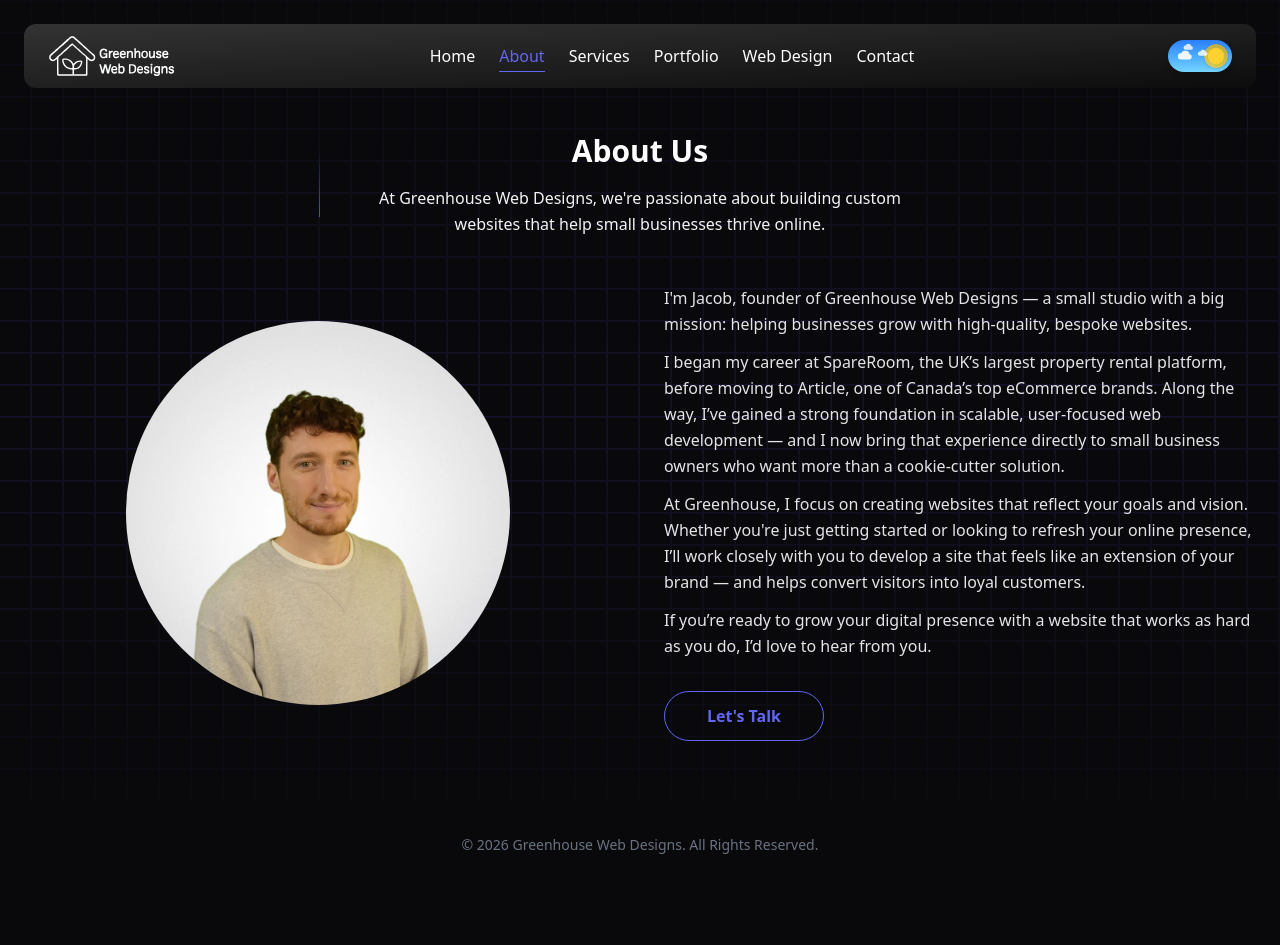
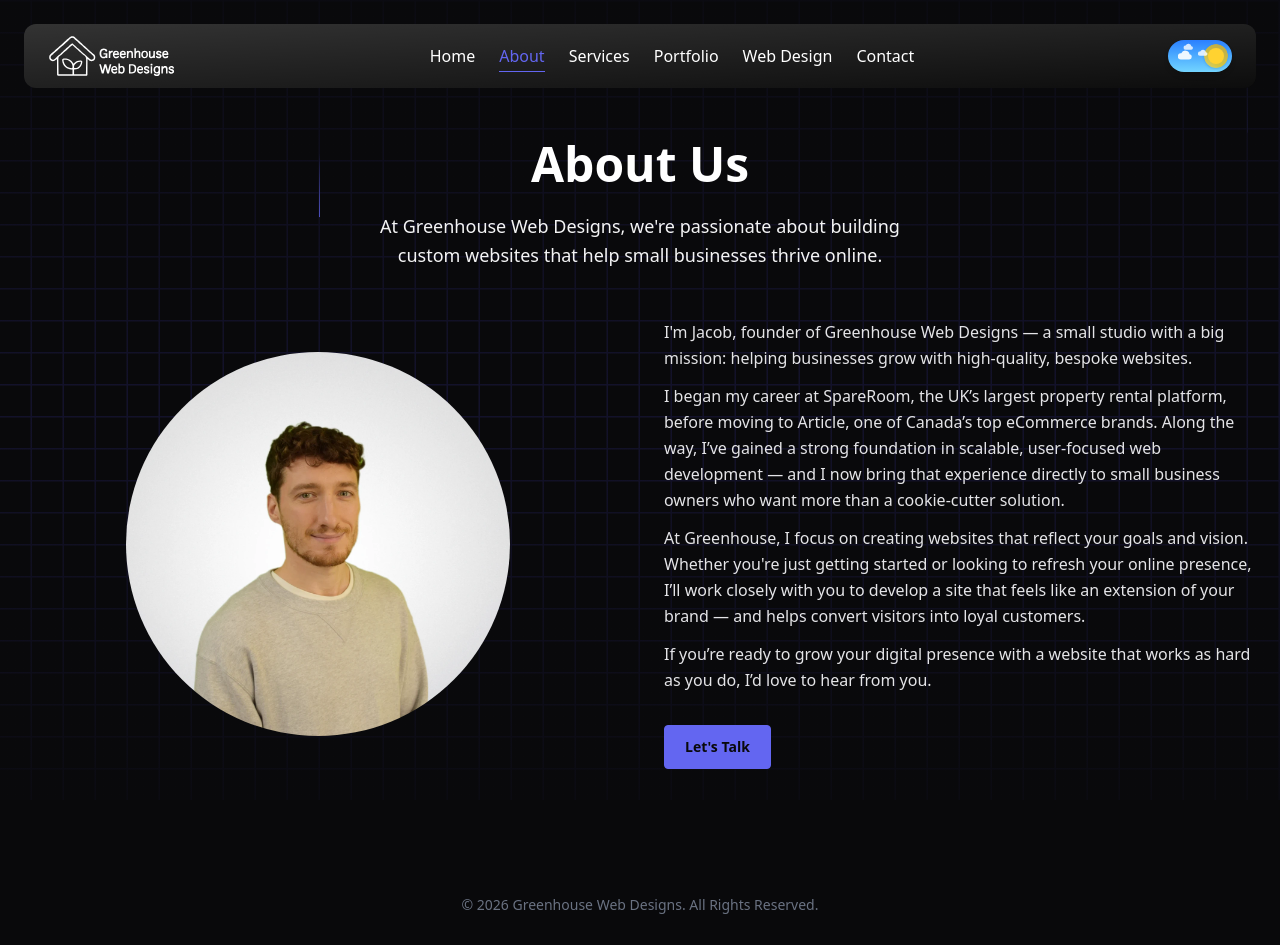
Before and after one commit to jacobadam/greenhousewebdesigns, a Next.js app: page /about in a window 1280 px wide. Before the commit the page ends 885 px from the top, so only its background shows below. Built offline with nearby package versions, Linux system fonts and the light colour scheme.

Commit message:
update padding and text size, import and use button

```diff
--- a/src/app/about/page.jsx
+++ b/src/app/about/page.jsx
@@ -1,22 +1,17 @@
 import React from "react";
 import Image from "next/image";
+import Button from "../ui/Button";
 
 export default function About() {
   return (
-    <section
-      className="py-16 relative"
-      style={{
-        paddingTop: "clamp(8rem, 10vw, 8rem)",
-        minHeight: "calc(100vh - clamp(4rem, 10vw, 8rem))",
-      }}
-    >
-      <div className="w-full max-w-7xl px-4 md:px-5 lg:px-5 mx-auto">
+    <section className="relative pt-28 lg:pt-8">
+      <div className="w-full max-w-7xl px-4 md:px-5 lg:px-5 mx-auto py-12 lg:py-24">
         <div className="w-full flex-col justify-start items-start lg:gap-12 gap-10 inline-flex">
           <div className="w-full flex-col justify-start items-center gap-3 flex">
-            <h2 className="text-center text-black dark:text-white text-2xl lg:text-3xl font-bold font-manrope leading-normal">
+            <h1 className="text-center text-black dark:text-white text-3xl md:text-4xl xl:text-5xl font-bold font-manrope leading-normal">
               About Us
-            </h2>
-            <p className="max-w-xl text-center text-zinc-900 dark:text-zinc-100 text-base font-normal leading-relaxed">
+            </h1>
+            <p className="max-w-xl text-center text-zinc-900 dark:text-zinc-100 text-lg font-normal leading-relaxed">
               At Greenhouse Web Designs, we're passionate about building custom
               websites that help small businesses thrive online.
             </p>
@@ -31,7 +26,7 @@ export default function About() {
               priority
             />
             <div className="flex-col justify-center lg:items-start items-center gap-10 lg:gap-0 inline-flex">
-              <div className="flex-col justify-center items-start gap-3 flex">
+              <div className="flex-col justify-center items-start gap-3 flex mb-8">
                 <p className="text-zinc-800 dark:text-zinc-200 text-base font-normal leading-relaxed lg:text-start text-center">
                   I'm Jacob, founder of Greenhouse Web Designs — a small studio
                   with a big mission: helping businesses grow with high-quality,
@@ -57,13 +52,7 @@ export default function About() {
                   that works as hard as you do, I’d love to hear from you.
                 </p>
               </div>
-              <a
-                href="/contact"
-                aria-label="Go to contact page"
-                className="flex justify-center items-center relative h-[50px] w-40 overflow-hidden border border-lightmode dark:border-darkmode bg-lightmode dark:bg-transparent px-3 text-zinc-100 dark:text-darkmode dark:hover:text-white hover:shadow-2xl before:absolute before:bottom-0 before:left-0 before:top-0 before:z-0 before:h-full before:w-0 before:bg-lightmode dark:before:bg-darkmode before:transition-all before:duration-500 hover:text-white hover:shadow-lightmode dark:hover:shadow-darkmode hover:before:left-0 hover:before:w-full rounded-full font-semibold mt-8"
-              >
-                <span className="relative z-3">Let's Talk</span>
-              </a>
+              <Button href="/contact">Let's Talk</Button>
             </div>
           </div>
         </div>
```
